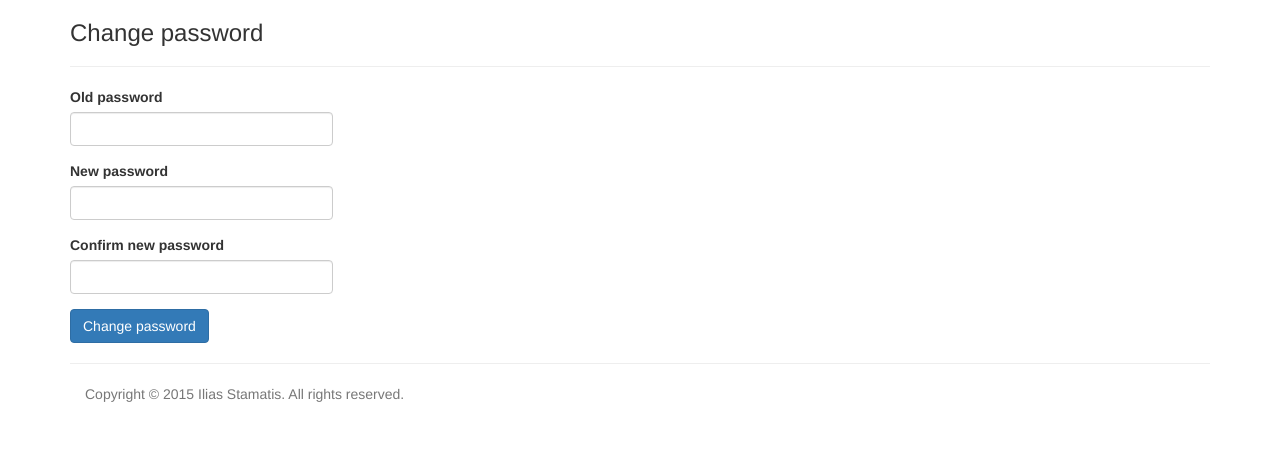
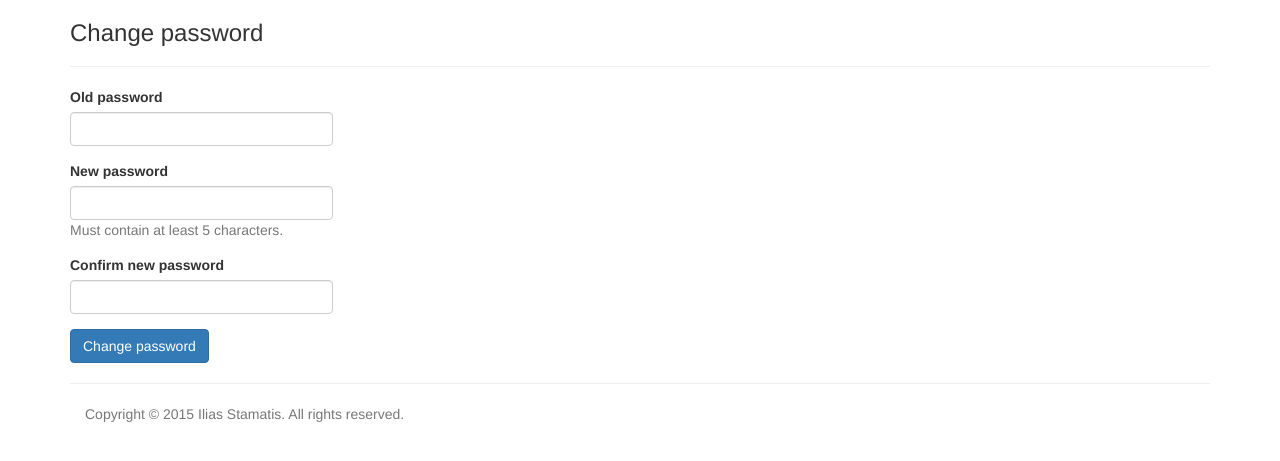
Before and after one commit to ilstam/guitarchords, a Django app: template templates/registration/password_change_form.html in a window 1280 px wide. Shown: the part 52-513 px from the top of the page. Run offline with Django 3.2, Linux system fonts and the light colour scheme; the template is opened without the code that fills it, so the values that code supplies are empty; some libraries are stand-ins or nearby versions.

Commit message:
perform client-side validation for password_change_form

```diff
--- a/chords/static/chords/css/style.css
+++ b/chords/static/chords/css/style.css
@@ -32,3 +32,7 @@ a:hover {
 #song_content {
     white-space: pre;
 }
+
+.glyphicon {
+    right: 10px;
+}
--- /dev/null
+++ b/chords/static/chords/js/forms_validation.js
@@ -0,0 +1,48 @@
+$(function() {
+
+function applyValidationGlyphicon(obj, validates) {
+    if (validates) {
+        obj.parent().addClass('has-success has-feedback');
+        obj.parent().removeClass('has-error');
+        obj.siblings('span.glyphicon').addClass('glyphicon-ok');
+        obj.siblings('span.glyphicon').removeClass('glyphicon-remove');
+        obj.siblings('span.sr-only').text('(success)');
+    } else {
+        obj.parent().addClass('has-error has-feedback');
+        obj.parent().removeClass('has-success');
+        obj.siblings('span.glyphicon').addClass('glyphicon-remove');
+        obj.siblings('span.glyphicon').removeClass('glyphicon-ok');
+        obj.siblings('span.sr-only').text('(error)');
+    }
+    return validates;
+}
+
+$('#new_password1').keyup(function() {
+    var pass1 = $('#new_password1');
+    applyValidationGlyphicon(pass1, pass1.val().length >= 5);
+});
+
+$('#new_password2').keyup(function() {
+    var pass2 = $('#new_password2');
+    applyValidationGlyphicon(pass2, pass2.val().length >= 5 && pass2.val() == $('#new_password1').val());
+});
+
+$('#password_change_form').submit(function(event) {
+    var pass1 = $('#new_password1');
+    var pass2 = $('#new_password2');
+    var oldpass = $('#old_password');
+
+    if (oldpass.val() == "") {
+        oldpass.parent().addClass('has-error');
+        event.preventDefault();
+    } else {
+        oldpass.parent().removeClass('has-error');
+    }
+
+    if (! applyValidationGlyphicon(pass1, pass1.val().length >= 5))
+        event.preventDefault();
+    if (! applyValidationGlyphicon(pass2, pass2.val().length >= 5 && pass2.val() == $('#new_password2').val()))
+        event.preventDefault();
+});
+
+});
--- a/templates/registration/password_change_form.html
+++ b/templates/registration/password_change_form.html
@@ -1,4 +1,5 @@
 {% extends "chords/base.html" %}
+{% load staticfiles %}
 {% load i18n %}
 
 {% block title %}{% trans "Change password" %}{% endblock %}
@@ -8,37 +9,41 @@
 <h3>{% trans "Change password" %}</h3>
 <hr />
 
-<form method="post" action="">
+<form id='password_change_form' method="post" action="">
     {% csrf_token %}
 
-    {% with fields=form.visible_fields %}
     <div class="row">
-        <div class="form-group col-md-3 {% if fields.0.errors %}has-error{% endif %}">
+        <div class="form-group col-md-3 {% if form.old_password.errors %}has-error{% endif %}">
             <label for="old_password" class="control-label">{% trans "Old password" %}</label>
-            <input type="password" class="form-control" name="old_password">
-            {% if fields.0.errors and fields.0.errors.0 != "This field is required." %}
-                <span class="help-block">{{ fields.0.errors.0 }}</span>
-            {% endif %}
+            <input type="password" class="form-control" id="old_password" name="old_password">
+            {% for error in form.old_password.errors %}
+                <span class="help-block">{{ error }}</span>
+            {% endfor %}
         </div>
     </div>
     <div class="row">
-        <div class="form-group col-md-3 {% if fields.1.errors or fields.2.errors %}has-error{% endif %}">
+        <div class="form-group col-md-3">
             <label for="new_password1" class="control-label">{% trans "New password" %}</label>
-            <input type="password" class="form-control" name="new_password1">
+            <input type="password" class="form-control" id="new_password1" name="new_password1" aria-describedby="inputStatus">
+            <span class="glyphicon form-control-feedback" aria-hidden="true"></span>
+            <span id="inputStatus" class="sr-only"></span>
+            <span class="text-muted">Must contain at least 5 characters.</span>
         </div>
     </div>
     <div class="row">
-        <div class="form-group col-md-3 {% if fields.2.errors or fields.1.errors %}has-error{% endif %}">
+        <div class="form-group col-md-3">
             <label for="new_password2" class="control-label">{% trans "Confirm new password" %}</label>
-            <input type="password" class="form-control" name="new_password2">
-            {% if fields.1.errors and not fields.2.errors or fields.2.errors and not fields.1.errors %}
-                <span class="help-block">{% trans "The two passwords didn't match." %}</span>
-            {% endif %}
+            <input type="password" class="form-control" id="new_password2" name="new_password2" aria-describedby="inputStatus">
+            <span class="glyphicon form-control-feedback" aria-hidden="true"></span>
+            <span id="inputStatus" class="sr-only"></span>
         </div>
     </div>
-    {% endwith %}
 
     <button type="submit" class="btn btn-primary">{% trans "Change password" %}</button>
 </form>
 
 {% endblock %}
+
+{% block scripts_block %}
+    <script src="{% static "chords/js/forms_validation.js" %}"></script>
+{% endblock %}
```
